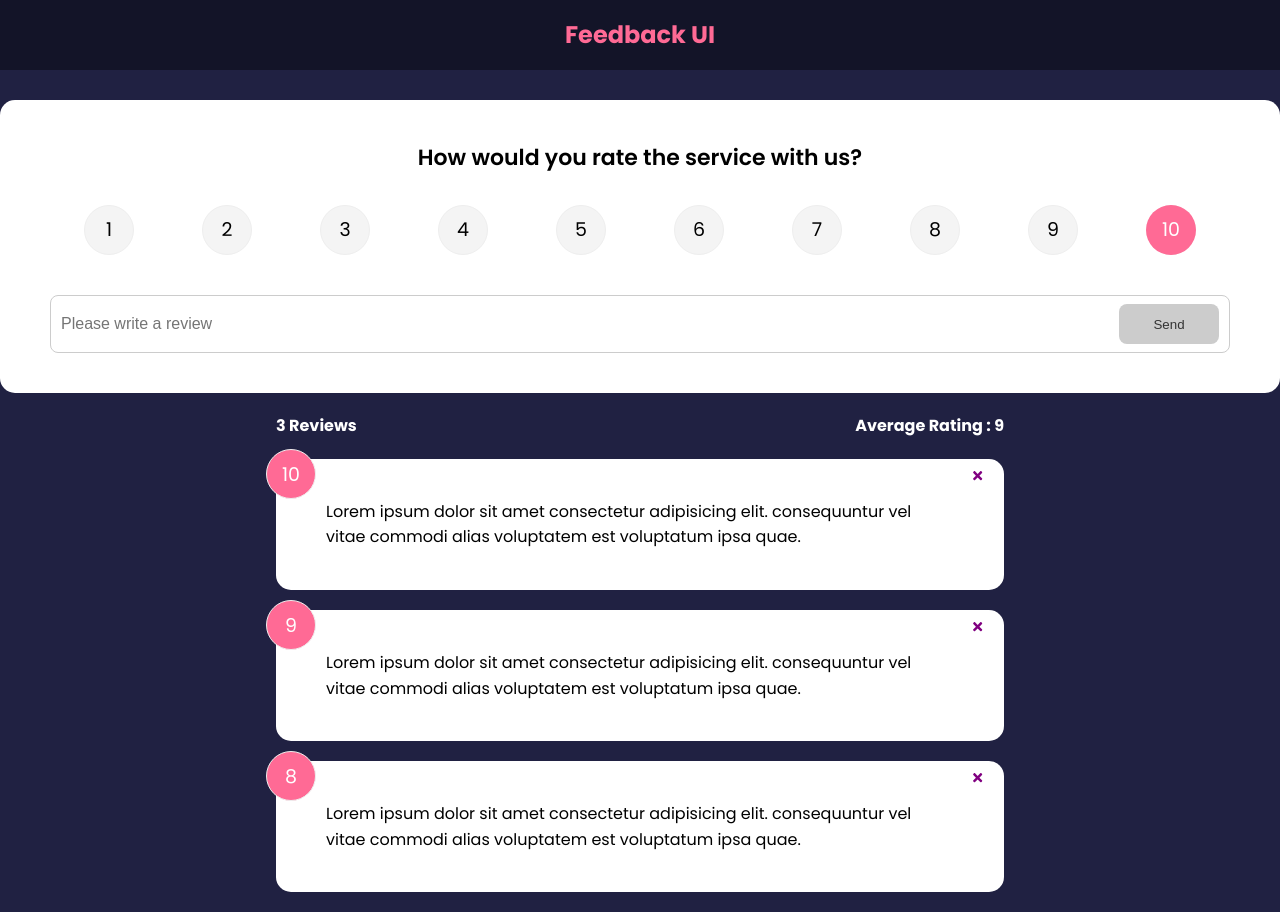
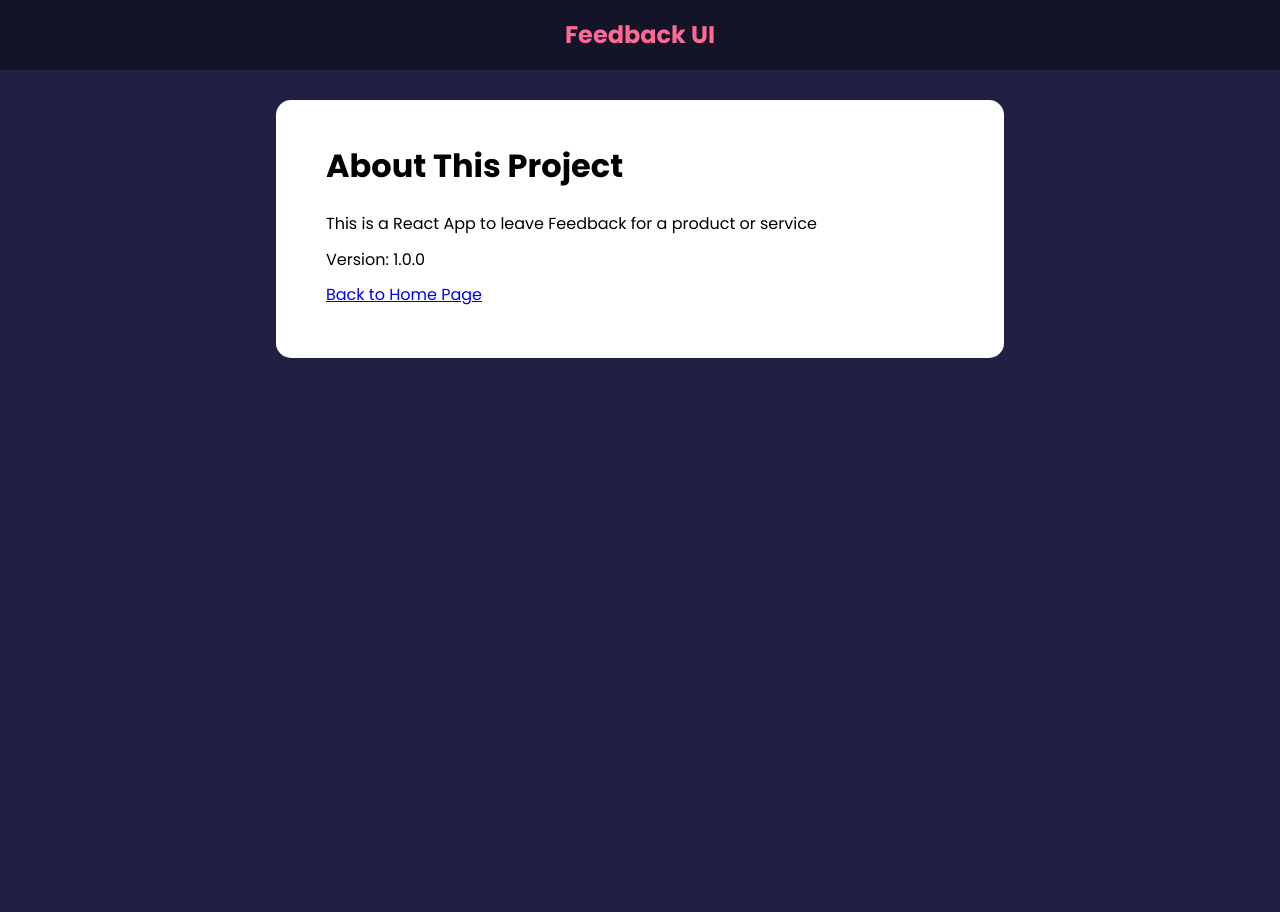
Before and after one commit to DhanushUpadya/Feedback-App, a React (Create React App) app: page /about in a window 1280 px wide. After the commit the page ends 800 px from the top, so only its background shows below. Built offline with nearby package versions, Linux system fonts and the light colour scheme.

Commit message:
Added Router and created a about page

```diff
--- a/package.json
+++ b/package.json
@@ -6,9 +6,11 @@
     "@testing-library/jest-dom": "^5.16.5",
     "@testing-library/react": "^13.4.0",
     "@testing-library/user-event": "^13.5.0",
+    "framer-motion": "^4.1.17",
     "react": "^18.2.0",
     "react-dom": "^18.2.0",
     "react-icons": "^4.6.0",
+    "react-router-dom": "^6.4.2",
     "react-scripts": "5.0.1",
     "uuid": "^9.0.0",
     "web-vitals": "^2.1.4"
--- a/src/App.js
+++ b/src/App.js
@@ -1,10 +1,12 @@
 import {v4 as uuidv4} from 'uuid'
 import { useState } from "react";
+import {BrowserRouter as Router,Route,Routes} from 'react-router-dom'
 import Header from "./components/Header";
 import FeedbackList from "./components/FeedbackList";
 import FeedbackData from "./data/FeedbackData";
 import FeedbackStats from "./components/FeedbackStats";
 import FeedbackForm from "./components/FeedbackForm";
+import AboutPage from './pages/AboutPage';
 
 
 function App() {
@@ -24,18 +26,28 @@
 
     }
     return (
-        <>
+        <Router>
         <Header />
-       <FeedbackForm handleAdd = {addFeedback}/>
+
 
         <div className="container">
-        <FeedbackStats feedback={feedback}/>
-        <FeedbackList
-           feedback = {feedback}
-            handleDelete={deleteFeedback}
-        />
+            <Routes>
+                <Route exact path ='/' element={
+                    <>
+                     <FeedbackForm handleAdd = {addFeedback}/>
+                     <FeedbackStats feedback={feedback}/>
+                    <FeedbackList
+                        feedback = {feedback}
+                         handleDelete={deleteFeedback}
+                            />
+                    </>
+                }>
+
+                </Route>
+            < Route path='/about' element={<AboutPage/>}/>
+            </Routes>
         </div>
-        </>
+        </Router>
     )
 }
 
--- a/src/components/FeedbackList.jsx
+++ b/src/components/FeedbackList.jsx
@@ -1,6 +1,7 @@
 import React from 'react'
 import FeedbackItem from './FeedbackItem';
 import PropTypes from 'prop-types'
+import {motion,AnimatePresence} from 'framer-motion'
 
 
 function FeedbackList({feedback,handleDelete}) {
@@ -9,18 +10,38 @@
     console.log("Hi");
     return <p>No Feedbacks given yet!!!!</p>
 }
-  return (
+
+return (
     <div className='feedback-list'>
+        <AnimatePresence>
         {feedback.map((item)=>(
+            <motion.div
+            key={item.id}
+            initial={{opacity:0}}
+            animate={{opacity:1}}
+            exit={{opacity:0}}
+            >
             <FeedbackItem
             key= {item.id}
             item={item}
             handleDelete = {handleDelete}
-            />
+            /></motion.div>
         ))}
-
+        </AnimatePresence>
     </div>
   )
+//   return (
+//     <div className='feedback-list'>
+//         {feedback.map((item)=>(
+//             <FeedbackItem
+//             key= {item.id}
+//             item={item}
+//             handleDelete = {handleDelete}
+//             />
+//         ))}
+
+//     </div>
+//   )
 }
 
 FeedbackList.propTypes = {
--- /dev/null
+++ b/src/pages/AboutPage.jsx
@@ -0,0 +1,21 @@
+import React from 'react'
+import Card from '../components/shared/Card'
+
+
+function AboutPage() {
+  return (
+    <Card>
+      <div className="about">
+        <h1>About This Project</h1>
+        <p>This is a React App to leave Feedback for a product or service</p>
+        <p>Version: 1.0.0</p>
+
+        <p>
+            <a href='/'>Back to Home Page</a>
+        </p>
+      </div>
+    </Card>
+  )
+}
+
+export default AboutPage
```
Also changed, not shown: 1 other file (tests, documents, lock files or other folders).
